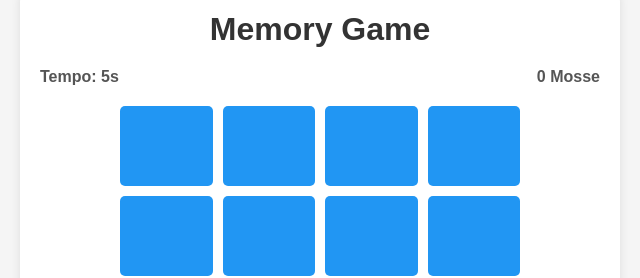
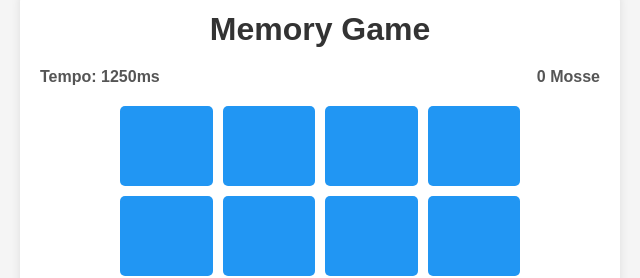
Before and after one commit to simoneimberti/Imberti_memory, a plain HTML site: page index.html in a window 1280 px wide. Shown: the part 138-416 px from the top of the page, 320-960 px from the left. Drawn offline with Linux system fonts and the light colour scheme.

Commit message:
Creato Memory Game

```diff
--- a/index.html
+++ b/index.html
@@ -10,7 +10,7 @@
     <div class="container">
         <h1>Memory Game</h1>
         <div class="stats">
-             <div class="timer">Tempo: 0s</div>
+             <div class="timer">Tempo: 0ms</div>
             <div class="moves">0 Mosse</div>
 
         </div>
--- a/script.js
+++ b/script.js
@@ -156,8 +156,8 @@ document.addEventListener('DOMContentLoaded', () => {
     function startTimer() {
         timerInterval = setInterval(() => {
             seconds++;
-            timerElement.textContent = `Tempo: ${seconds}s`;
-        }, 1000);
+            timerElement.textContent = `Tempo: ${seconds}ms`;
+        }, 1);
     }
 
     // Gestisce il click sul pulsante di restart
```
